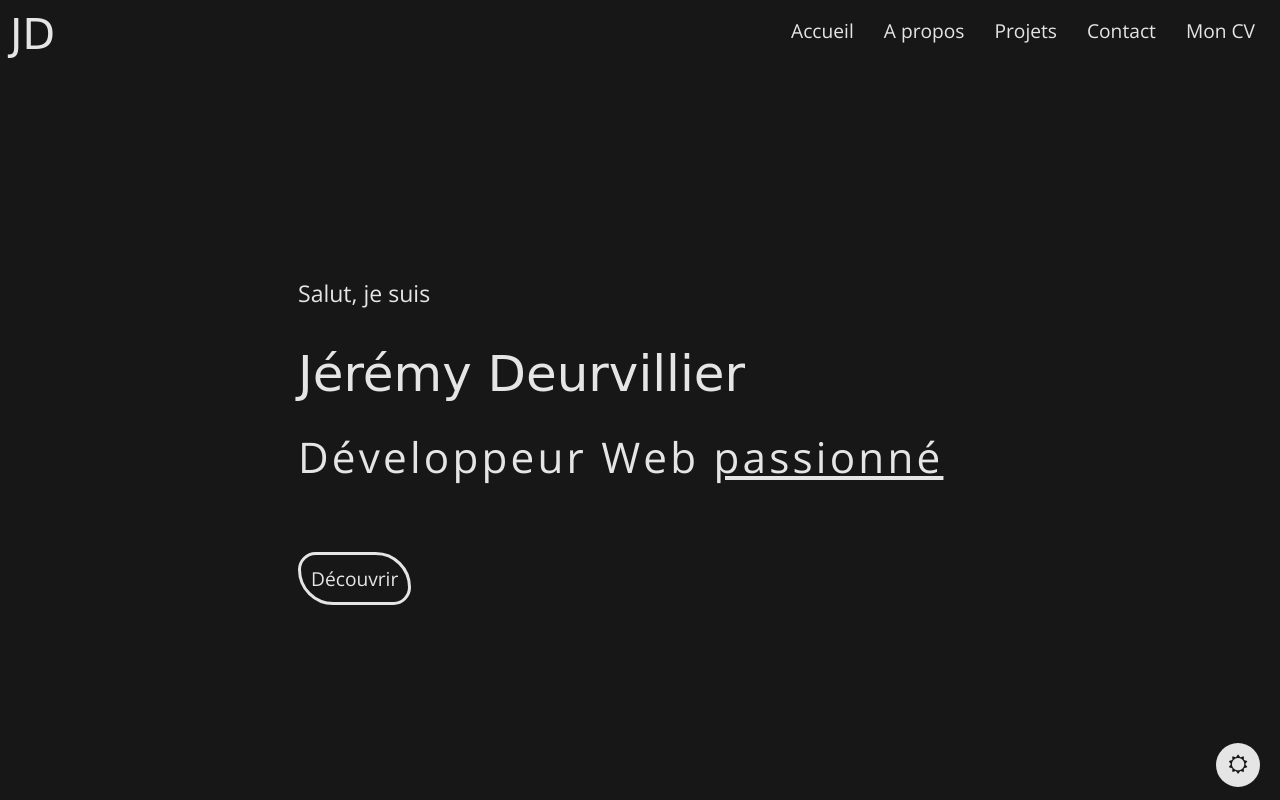
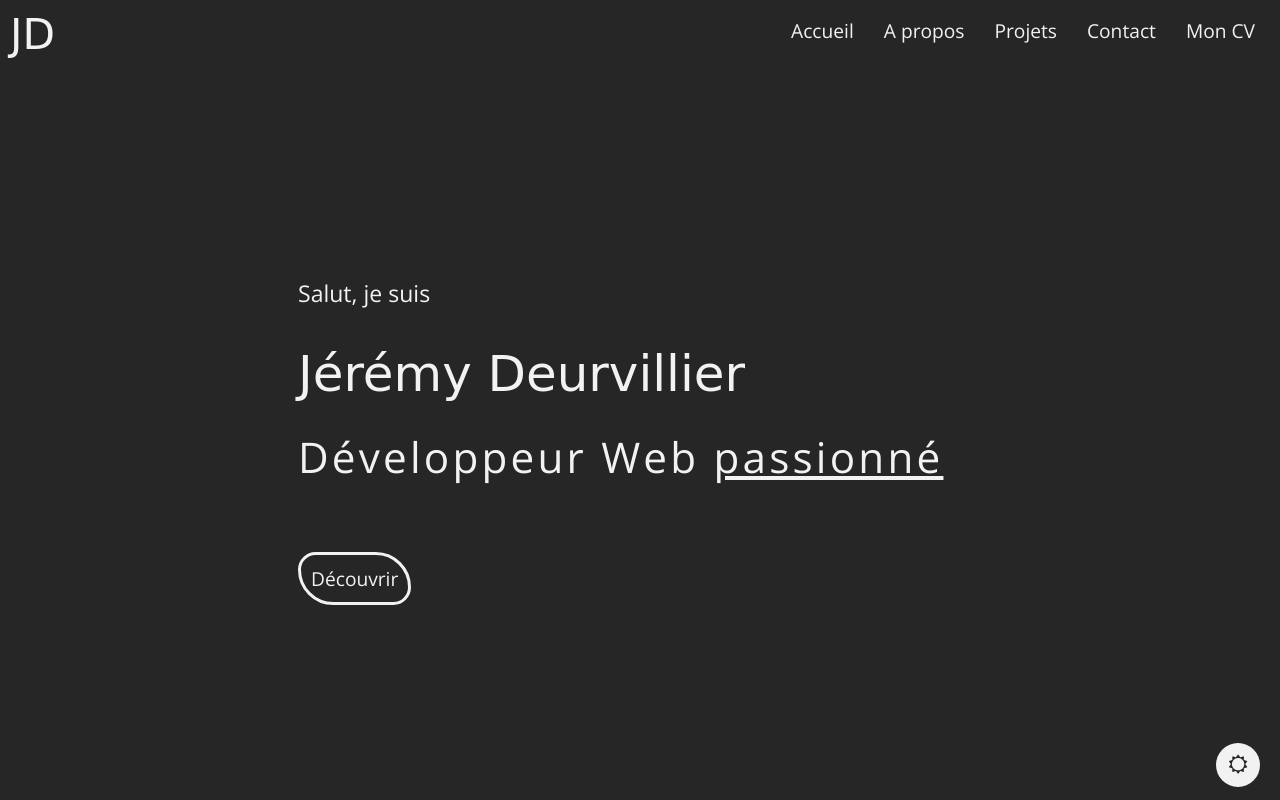
Before and after one commit to jeremy-deurvillier/portfolio-garage404, a website: page index.html in a window 1280 px wide. Drawn offline with nearby package versions, Linux system fonts and the dark colour scheme; a web font is replaced by a local one.

Commit message:
Update main colors

```diff
--- a/assets/css/styles.css
+++ b/assets/css/styles.css
@@ -517,14 +517,14 @@ h3>span {
 
 @media screen and (prefers-color-scheme: light) {
     :root {
-        --light-color: #e5e5e5;
+        --light-color: #F2F2F2;
         --dark-color: #262626;
     }
 }
 
 @media screen and (prefers-color-scheme: dark) {
     :root {
-        --light-color: #171717;
-        --dark-color: #e5e5e5;
+        --light-color: #262626;
+        --dark-color: #F2F2F2;
     }
 }
```
